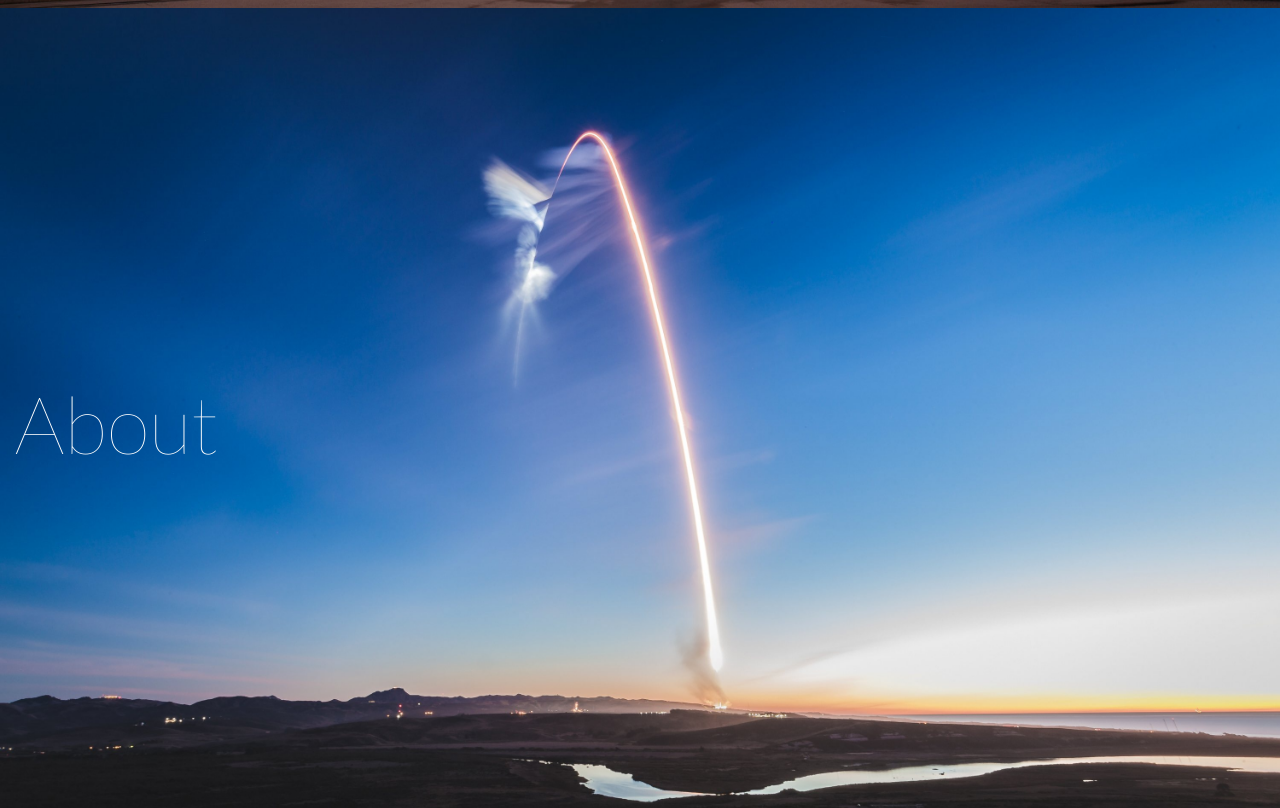
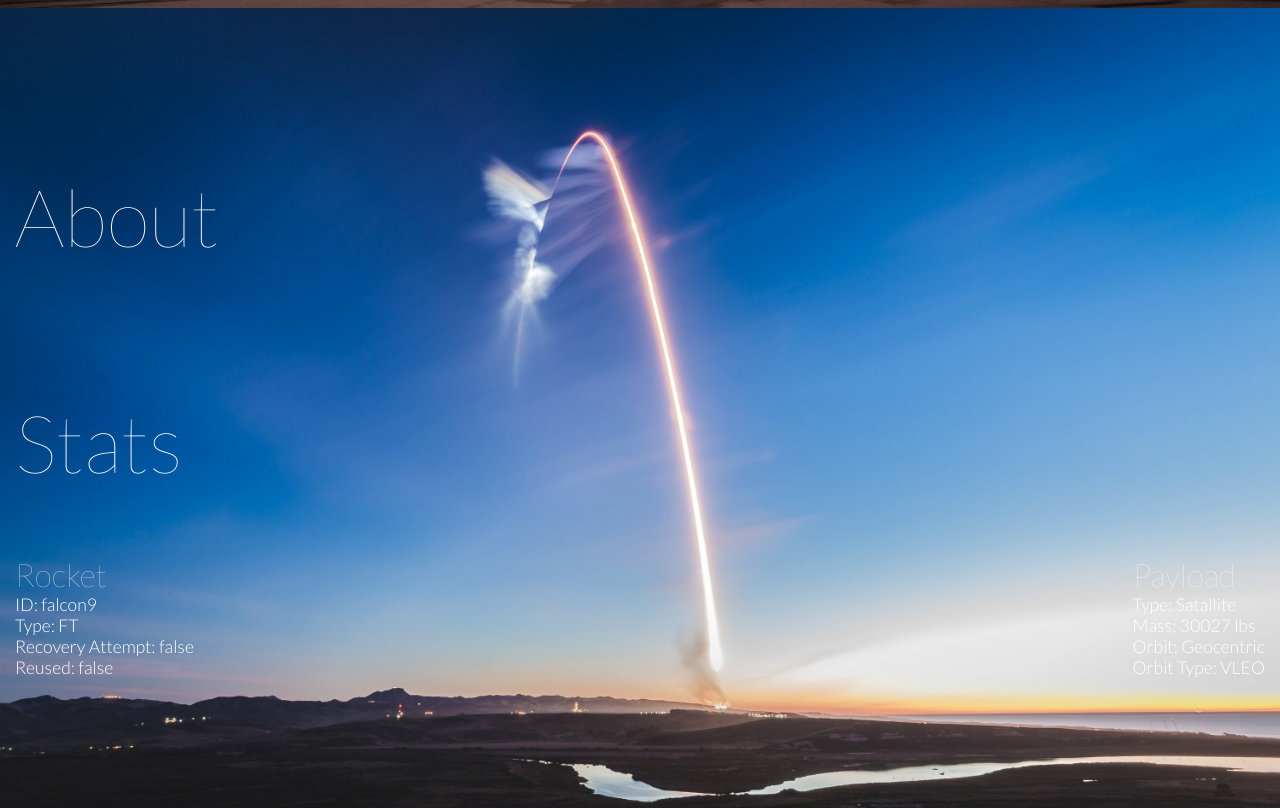
Before and after one commit to mkrenshaw96/upcominglaunch.github.io, a plain HTML site: page index.html in a window 1280 px wide. Shown: the part 822-1630 px from the top of the page. Drawn offline with Linux system fonts and the light colour scheme; no server answers.

Commit message:
first commit of May 18th

```diff
--- a/index.html
+++ b/index.html
@@ -2,6 +2,7 @@
 <html lang="en">
 
 <head>
+    <link rel="icon" type="image/x-icon" href="./assets/favicon.ico">
     <link href="https://fonts.googleapis.com/css?family=Montserrat:100,200,300,500&display=swap" rel="stylesheet">
     <link href="https://fonts.googleapis.com/css?family=Lato:100,300,400,700&display=swap" rel="stylesheet">
     <link rel="stylesheet" href="./main.css">
@@ -52,10 +53,34 @@
     </div>
 
     <div class='about-wrapper' id='about'>
-        <div class='about-title'>About</div>
-        <div class='about-content'></div>
+        <div class='about-divider'>
+            <div class='about-title'>About</div>
+            <div class='about-content'></div>
+            <div class='stats-title'>Stats</div>
+            <div class='data'>
+                <div class='rocket-data'>
+                    <div class='stat-head'>Rocket</div>
+                    <div class='rock-id data-style'>ID: falcon9</div>
+                    <div class='rock-type data-style'>Type: FT</div>
+                    <div class='rock-recov data-style'>Recovery Attempt: false</div>
+                    <div class='rock-reuse data-style'>Reused: false</div>
+                </div>
+                <div class='payload-data'>
+                    <div class='stat-head'>Payload</div>
+                    <div class='pay-type data-style'>Type: Satallite</div>
+                    <div class='pay-mass data-style'>Mass: 30027 lbs</div>
+                    <div class='pay-orb data-style'>Orbit: Geocentric</div>
+                    <div class='pay-orb-type data-style'>Orbit Type: VLEO</div>
+                </div>
+            </div>
+        </div>
     </div>
-    <div class='stats-wrapper' id='stats'>hello</div>
+    <div class='stats-wrapper' id='stats'>
+        <div class='stats-divider'>
+            <div class='stats-title'>Stats</div>
+            <div></div>
+        </div>
+    </div>
     <div class='live-wrapper' id='live'>hello</div>
 
 
--- a/main.css
+++ b/main.css
@@ -148,11 +148,42 @@ a {
     color: inherit;
 }
 
+.about-divider {
+    display: flex;
+    height: 80vh;
+    flex-direction: column;
+    justify-content: space-evenly;
+}
+
 .about-title {
     font-size: 5rem;
     font-weight: 100;
 }
 
 .about-content {
+    font-weight: 300;
+    font-size: 1.1rem;
+}
+
+.stats-title {
+    font-size: 5rem;
     font-weight: 100;
 }
+
+.stat-head {
+    font-size: 2rem;
+    font-weight: 100;
+}
+
+.data-style {
+    font-weight: 300;
+    font-size: 1.1rem;
+
+}
+
+.data {
+    display: flex;
+    flex-direction: row;
+    justify-content: space-between;
+    align-items: stretch
+}
```
Also changed, not shown: assets/favicon.ico (added).
